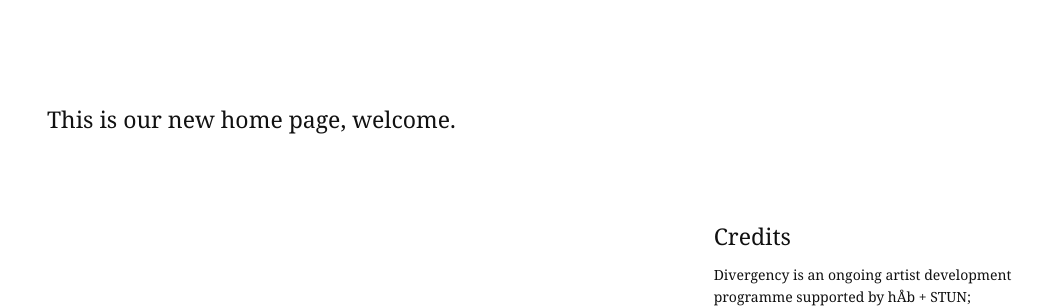
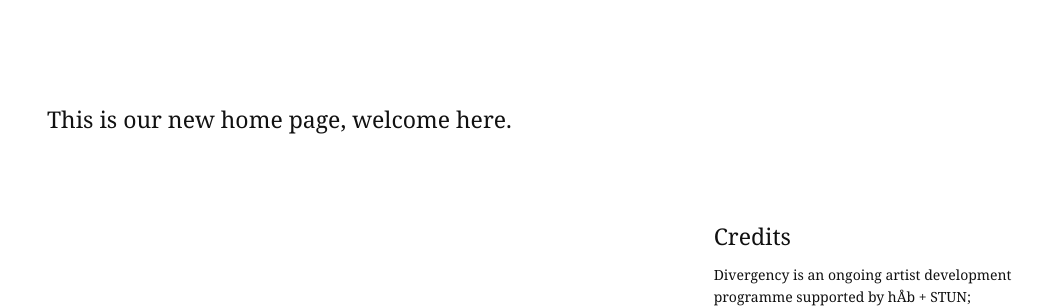
Before and after one commit to divergencymcr/divergencymcr.github.io, a Jekyll site: the page built from index.md, in a window 1280 px wide. Shown: the part 464-772 px from the top of the page, without its empty margins (108-1171 px from the left). Built offline with Jekyll 4.4.1, drawn with Linux system fonts in a browser that asks for light colours.

Commit message:
front here

```diff
--- a/index.md
+++ b/index.md
@@ -4,4 +4,4 @@ layout: home
 header_image: "assets/images/header_divergency.jpg"
 
 ---
-#### This is our new home page, welcome.
+#### This is our new home page, welcome here.
```
